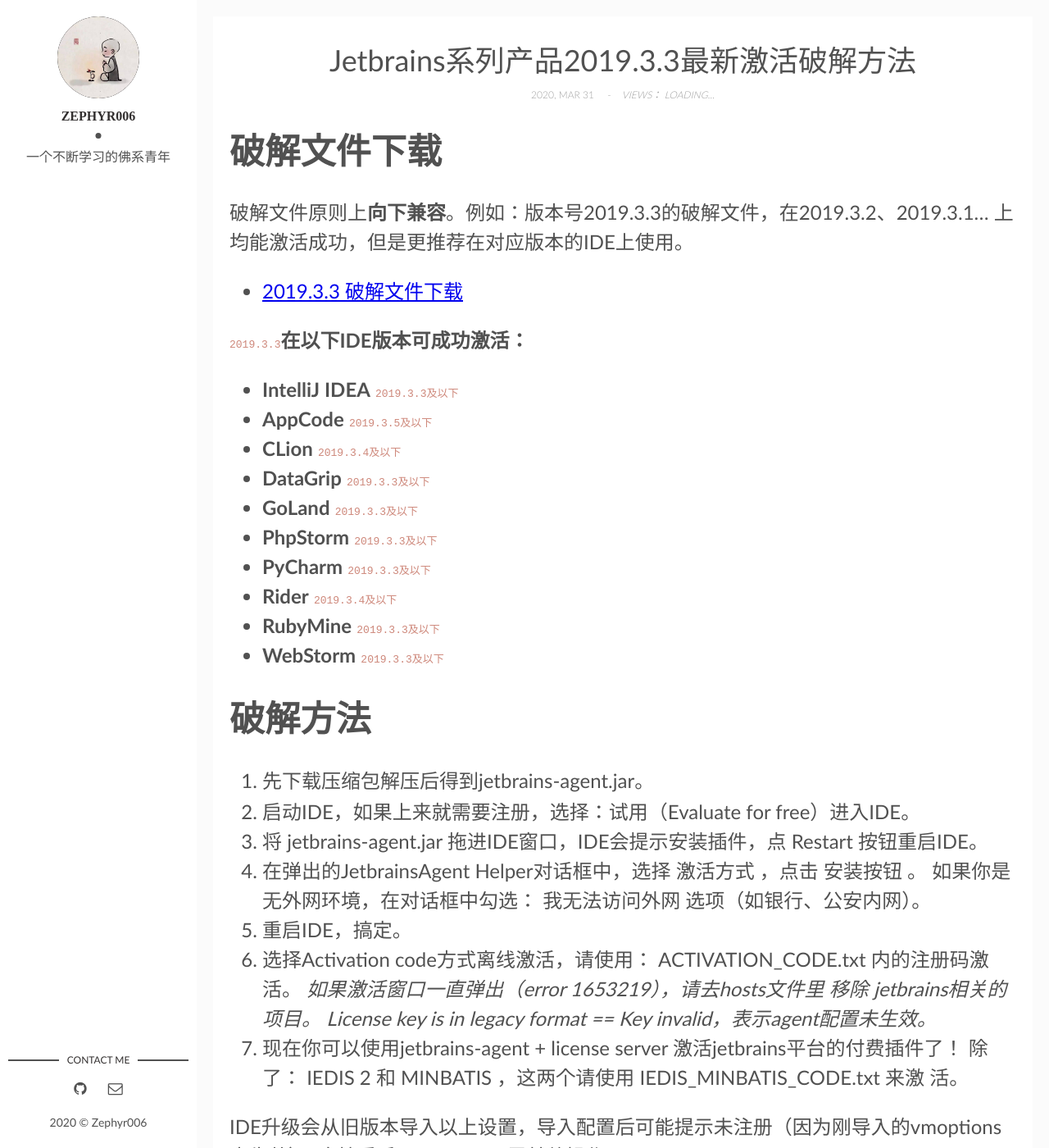
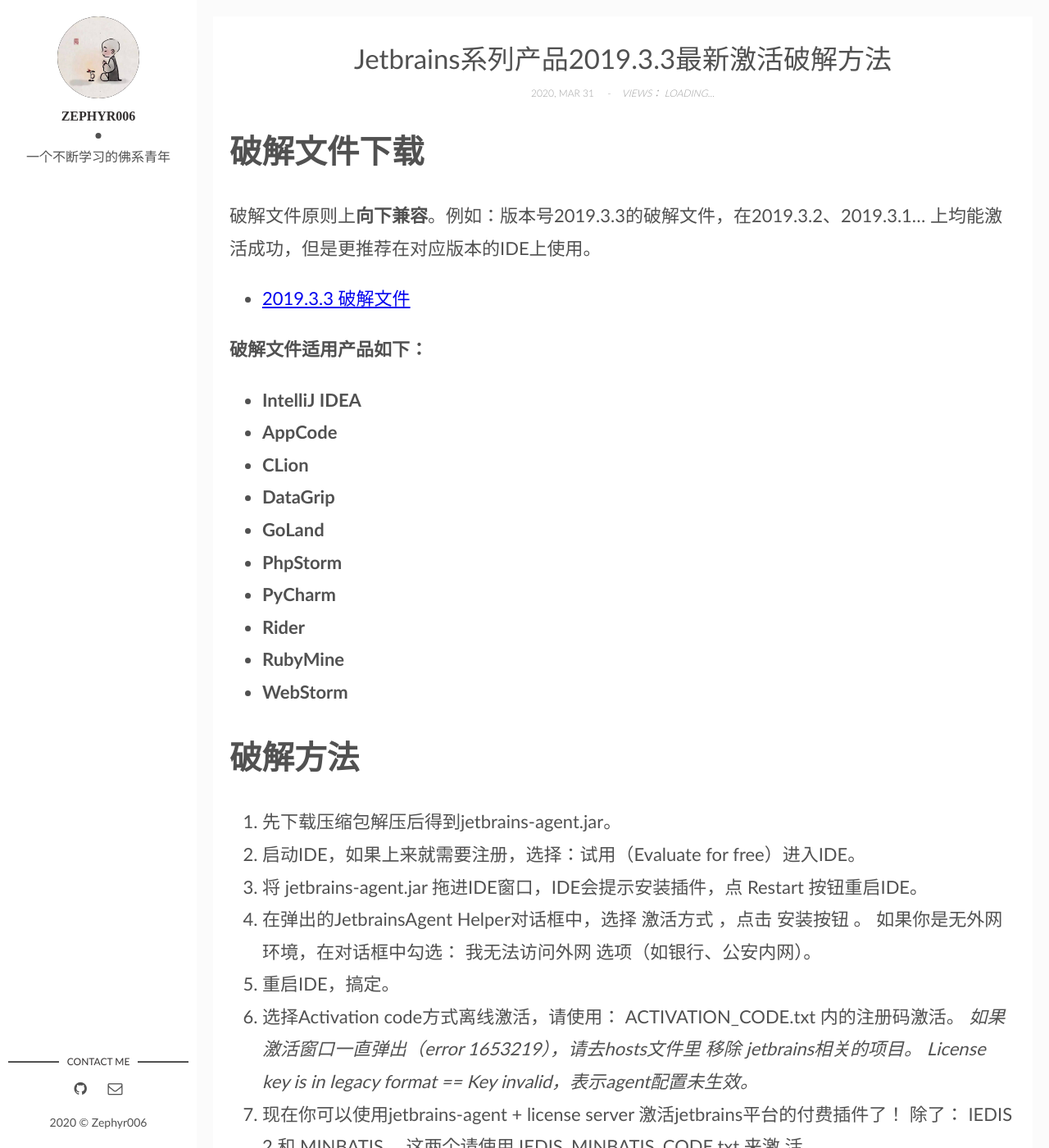
Before and after one commit to Zephyr006/zephyr006.github.io, a Jekyll site: the page built from _posts/2020-03-31-Jetbrains系列产品2019.3.3最新激活方法.md, in a window 1280 px wide and 1400 px high. Shown: the whole window at 82% size. Built offline with Jekyll 4.4.1, drawn with Linux system fonts in a browser that asks for light colours; nearby versions of some CDN libraries; some web fonts are replaced; comment, search, counter and statistics services are not loaded; some of the changed text lies outside the part shown.

Commit message:
微调页面字体

```diff
--- a/_posts/2020-03-31-Jetbrains系列产品2019.3.3最新激活方法.md
+++ b/_posts/2020-03-31-Jetbrains系列产品2019.3.3最新激活方法.md
@@ -13,25 +13,24 @@ tags: [JetBrains破解,IDEA破解,IDEA激活]
 
 
 
-- [2019.3.3 破解文件下载](https://github.com/Zephyr006/zephyr006.github.io/tree/master/_attachments/jetbrains/2019-3-3.zip)
+- <a href="https://github.com/Zephyr006/zephyr006.github.io/tree/master/_attachments/jetbrains/2019-3-3.zip" target="_blank" title="点击下载">2019.3.3 破解文件</a>
 
-**`2019.3.3`在以下IDE版本可成功激活：**
+**破解文件适用产品如下：**
 
-- **IntelliJ IDEA** `2019.3.3及以下`
-- **AppCode** `2019.3.5及以下`
-- **CLion** `2019.3.4及以下`
-- **DataGrip** `2019.3.3及以下`
-- **GoLand** `2019.3.3及以下`
-- **PhpStorm** `2019.3.3及以下`
-- **PyCharm** `2019.3.3及以下`
-- **Rider** `2019.3.4及以下`
-- **RubyMine** `2019.3.3及以下`
-- **WebStorm** `2019.3.3及以下`
+- **IntelliJ IDEA**
+- **AppCode**
+- **CLion**
+- **DataGrip**
+- **GoLand**
+- **PhpStorm**
+- **PyCharm**
+- **Rider**
+- **RubyMine**
+- **WebStorm**
 
 # 破解方法
 
 1. 先下载压缩包解压后得到jetbrains-agent.jar。
-
 2. 启动IDE，如果上来就需要注册，选择：试⽤（Evaluate for free）进⼊IDE。
 3. 将 jetbrains-agent.jar 拖进IDE窗⼝，IDE会提示安装插件，点 Restart 按钮重启IDE。
 4. 在弹出的JetbrainsAgent Helper对话框中，选择 激活⽅式 ，点击 安装按钮 。
@@ -40,11 +39,9 @@ tags: [JetBrains破解,IDEA破解,IDEA激活]
 6. 选择Activation code⽅式离线激活，请使⽤： ACTIVATION_CODE.txt 内的注册码激活。
     *如果激活窗⼝⼀直弹出（error 1653219），请去hosts⽂件⾥ 移除 jetbrains相关的项⽬。*
     *License key is in legacy format == Key invalid，表示agent配置未⽣效。*
-3. 现在你可以使⽤jetbrains-agent + license server 激活jetbrains平台的付费插件了！
-除了： IEDIS 2 和 MINBATIS ，这两个请使⽤ IEDIS_MINBATIS_CODE.txt 来激
-活。
-
-
+7. 现在你可以使⽤jetbrains-agent + license server 激活jetbrains平台的付费插件了！
+  除了： IEDIS 2 和 MINBATIS ，这两个请使⽤ IEDIS_MINBATIS_CODE.txt 来激
+  活。
 
 IDE升级会从旧版本导⼊以上设置，导⼊配置后可能提示未注册（因为刚导⼊的vmoptions未⽣效），直接重启IDE即可，⽆需其他操作。
 
--- a/assets/css/main.css
+++ b/assets/css/main.css
@@ -21,7 +21,7 @@ html {
  * Remove the margin in all browsers (opinionated).
  */
 body {
-  font-size: 24px;
+  font-size: 22px;
   margin: 0;
 }
 
@@ -901,6 +901,7 @@ table tfoot td {
 
 .post, .article-page {
   background-color: #fff;
+  line-height: 1.8;
 }
 
 ::-moz-selection {
```
Also changed, not shown: other parts of _posts/2020-03-31-Jetbrains系列产品2019.3.3最新激活方法.md (+7 -4 lines).
